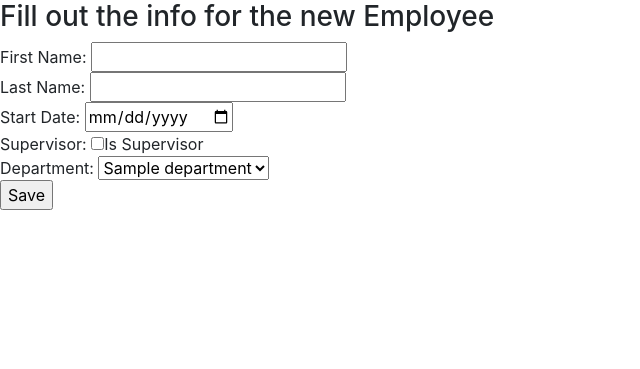
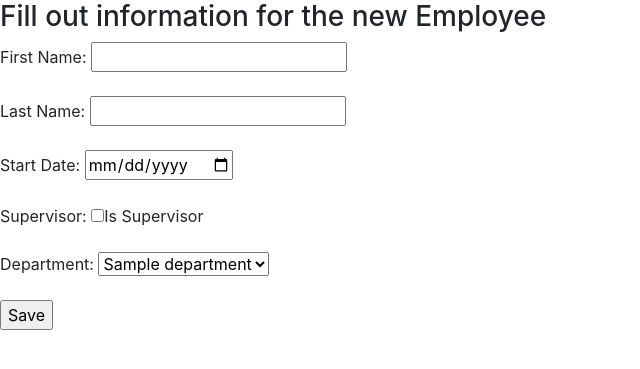
Before and after one commit to blathering-barnacles/Bangazon, a Django app: page /workforce/addEmployee/ in a window 1280 px wide. Shown: the part 56-425 px from the top of the page, without its empty margins (0-640 px from the left). Run offline with Django 3.2, Linux system fonts and the light colour scheme; tables that the repository leaves empty hold one stand-in row (values such as "Sample post"); some libraries are stand-ins or nearby versions.

Commit message:
Fixed issue with Employee list where columns needed standard width

```diff
--- a/workforce/static/workforce/index.css
+++ b/workforce/static/workforce/index.css
@@ -5,3 +5,12 @@
 .link:hover {
     color: whitesmoke
 }
+
+.grid-container {
+    list-style-type: none;
+  }
+
+.grid-item {
+    display: inline-table;
+    width: 250px;
+}
--- a/workforce/templates/workforce/addEmployee.html
+++ b/workforce/templates/workforce/addEmployee.html
@@ -1,25 +1,25 @@
 {% extends "workforce/index.html" %}
 
 {% block content %}
-<h3>Fill out the info for the new Employee</h3>
+<h3>Fill out information for the new Employee</h3>
 
 <form action="{% url 'workforce:addEmployee' %}" method="post">
     {% csrf_token %}
     First Name:
-    <input type="text" name="firstName" /><br>
+    <input type="text" name="firstName" /><br><br>
     Last Name:
-    <input type="text" name="lastName" /><br>
+    <input type="text" name="lastName" /><br><br>
     Start Date:
-    <input type="date" name="startDate" /><br>
+    <input type="date" name="startDate" /><br><br>
     Supervisor:
     <input type="hidden" name="isSupervisor" value='0' >
-    <input type="checkbox" name="isSupervisor" value='1'>Is Supervisor<br>
+    <input type="checkbox" name="isSupervisor" value='1'>Is Supervisor<br><br>
     Department:
     <select name="department" id="department">
         {% for department in department_list %}
             <option value="{{ department.id }}">{{ department.name }}</option>
         {% endfor %}
-    </select><br>
+    </select><br><br>
     <input type="submit" value="Save" />
 </form>
 {% endblock content%}
--- a/workforce/templates/workforce/employeeList.html
+++ b/workforce/templates/workforce/employeeList.html
@@ -5,7 +5,11 @@
 
 <ul>
     {% for employee in all_employees %}
-    <li><a href="{% url 'workforce:employeeDetail' employee.id %}">{{ employee.firstName }} {{ employee.lastName }} {{ employee.department }}</a></li>
+    <div class='grid-container'>
+    <li><a href="{% url 'workforce:employeeDetail' employee.id %}">
+        <div class="grid-item">{{ employee.firstName }} {{ employee.lastName }}</div> </a>
+        <div class="grid-item">{{ employee.department }}</div></li>
+    </div>
     {% endfor %}
 </ul>
 
```
